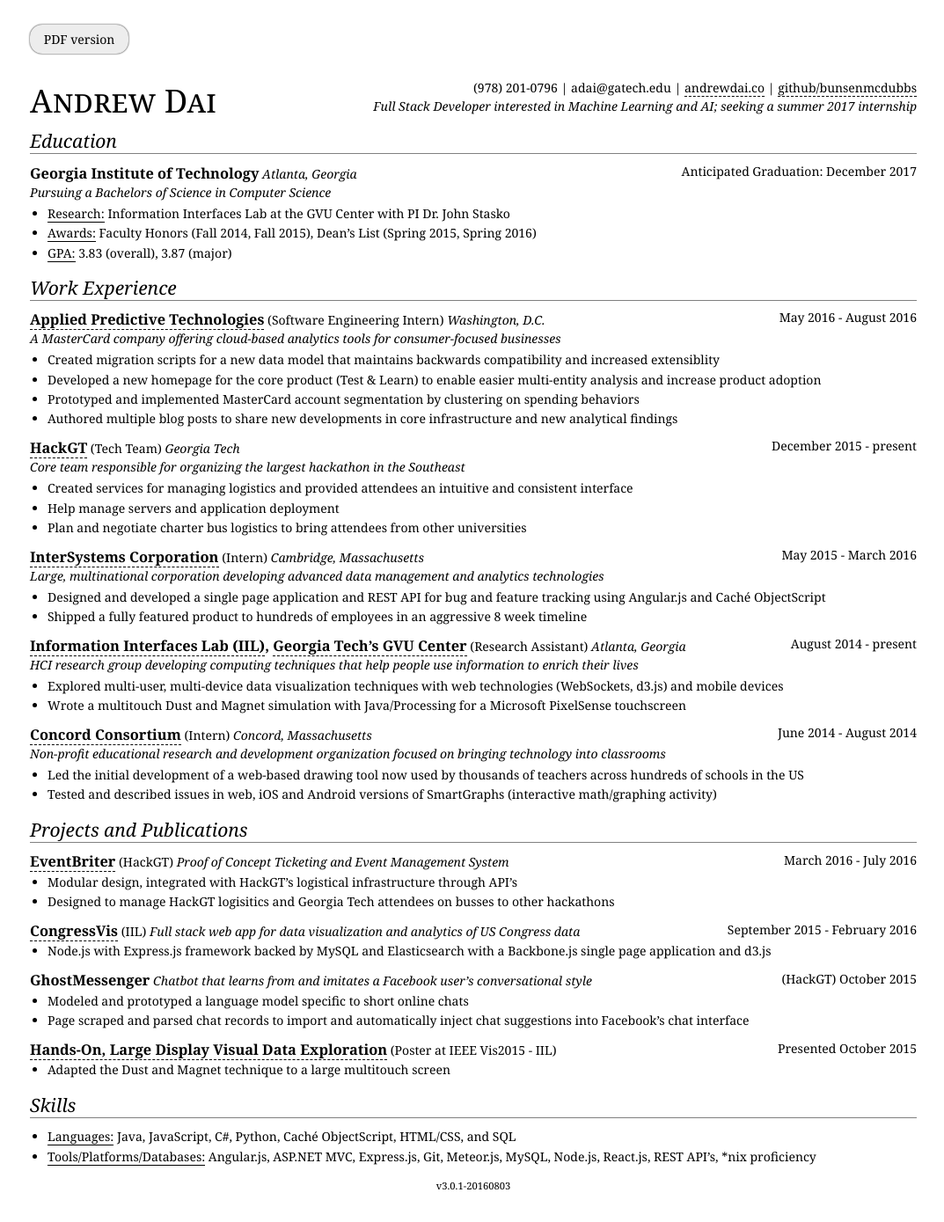
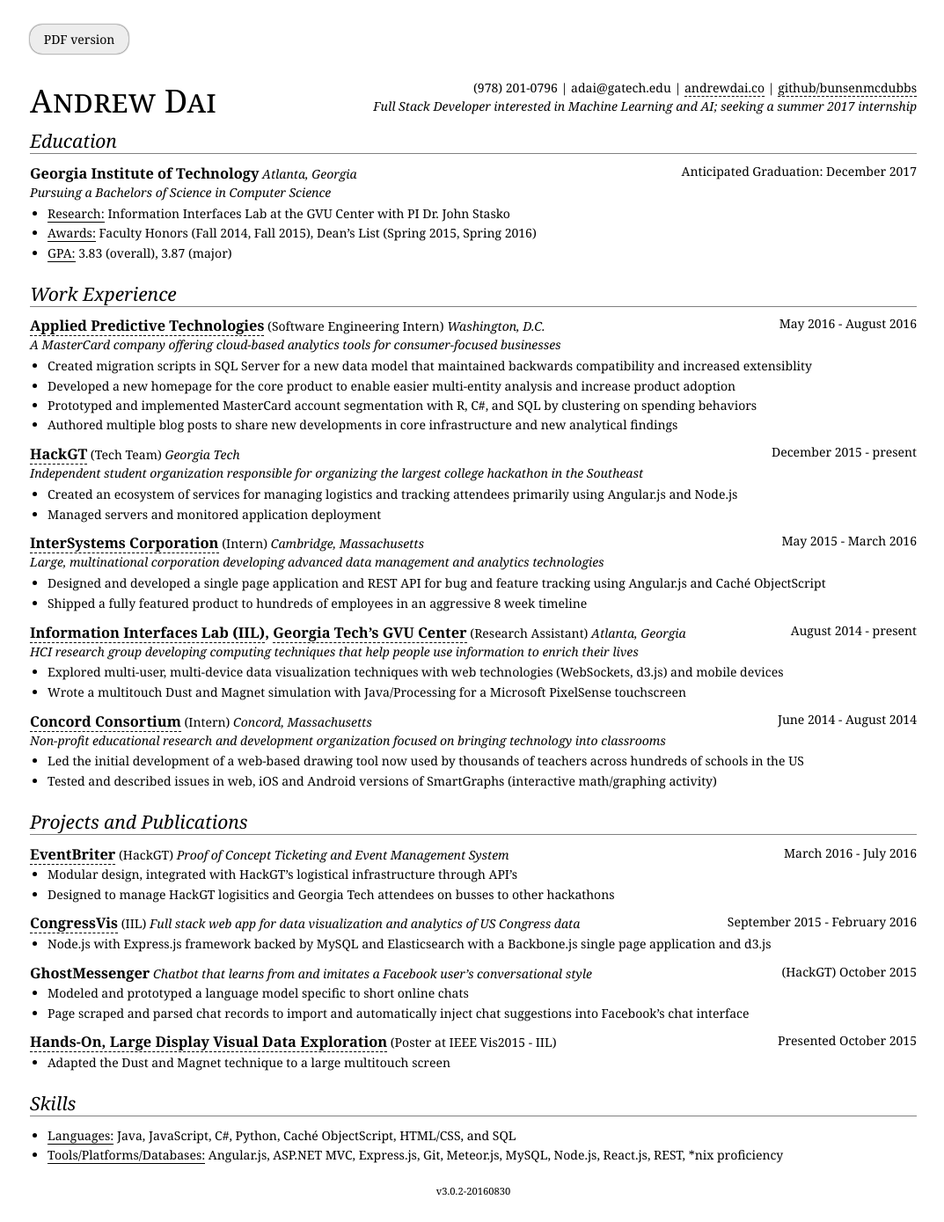
Before and after one commit to bunsenmcdubbs/bunsenmcdubbs.github.io, a Jekyll site: the page resume/index.html, which Jekyll copies as it is, in a window 1280 px wide. Shown: the whole page at 88% size, without its empty margins (102-1175 px from the left). Built offline with Jekyll 4.4.1, drawn with Linux system fonts in a browser that asks for light colours.

Commit message:
update resume

```diff
--- a/index.html
+++ b/index.html
@@ -82,7 +82,7 @@
 </div> -->
 <div id="resume">
   <a href='/resume/' class="no-style big">Résumé</a>
-  [<a href="https://www.dropbox.com/s/vwtjrxifyw940ma/Resume.pdf?dl=0">pdf</a>] <small>last updated July/2016</small>
+  [<a href="https://www.dropbox.com/s/vwtjrxifyw940ma/Resume.pdf?dl=0">pdf</a>] <small>last updated August/2016</small>
 </div>
 </div>
 
--- a/resume/index.html
+++ b/resume/index.html
@@ -94,13 +94,13 @@
       <p class="des">A MasterCard company offering cloud-based
         analytics tools for consumer-focused businesses</p>
       <ul>
-        <li><p>Created migration scripts for a new data model that maintains
-          backwards compatibility and increased extensiblity</p></li>
-        <li><p>Developed a new homepage for the core product (Test &amp; Learn)
+        <li><p>Created migration scripts in SQL Server for a new data model that
+          maintained backwards compatibility and increased extensiblity</p></li>
+        <li><p>Developed a new homepage for the core product
           to enable easier multi-entity analysis and increase product
           adoption</p></li>
         <li><p>Prototyped and implemented MasterCard account segmentation
-          by clustering on spending behaviors</p></li>
+          with R, C#, and SQL by clustering on spending behaviors</p></li>
         <li><p>Authored multiple blog posts to share new developments in
           core infrastructure and new analytical findings</p></li>
       </ul>
@@ -111,14 +111,12 @@
       <span class="role">Tech Team</span>
       <span class='loc'>Georgia Tech</span>
       <span class='date'>December 2015 - present</span>
-      <p class='des'>Core team responsible for organizing the largest hackathon
-        in the Southeast</p>
+      <p class='des'>Independent student organization responsible for organizing
+        the largest college hackathon in the Southeast</p>
       <ul>
-        <li><p>Created services for managing logistics and
-          provided attendees an intuitive and consistent interface</p></li>
-        <li><p>Help manage servers and application deployment</p></li>
-        <li><p>Plan and negotiate charter bus logistics to bring attendees
-          from other universities</p></li>
+        <li><p>Created an ecosystem of services for managing logistics and
+          tracking attendees primarily using Angular.js and Node.js</p></li>
+        <li><p>Managed servers and monitored application deployment</p></li>
       </ul>
     </div>
 
@@ -281,7 +279,7 @@
         Cach&eacute; ObjectScript, HTML/CSS, and SQL</p></li>
       <li><p><span class="label">Tools/Platforms/Databases:</span>
         Angular.js, ASP.NET MVC, Express.js, Git, Meteor.js,
-        MySQL, Node.js, React.js, REST API&rsquo;s, *nix proficiency</p></li>
+        MySQL, Node.js, React.js, REST, *nix proficiency</p></li>
     </ul>
 
   </section>
@@ -313,7 +311,7 @@
 <footer>
   <!-- <small>References available upon request</small> -->
   <!-- <p>Have a great day!</p> -->
-  <small>v3.0.1-20160803</small>
+  <small>v3.0.2-20160830</small>
 </footer>
 
 <script>
--- a/resume/style.css
+++ b/resume/style.css
@@ -84,7 +84,7 @@
 }
 
 section {
-  margin: 1em 0;
+  margin: 1.5em 0;
 }
 
 section:first-child {
@@ -92,7 +92,6 @@
 }
 
 h2 {
-  /*text-decoration: underline;*/
   font-style: italic;
   /*font-weight: bold;*/
   border-bottom: 1px solid grey;
```
